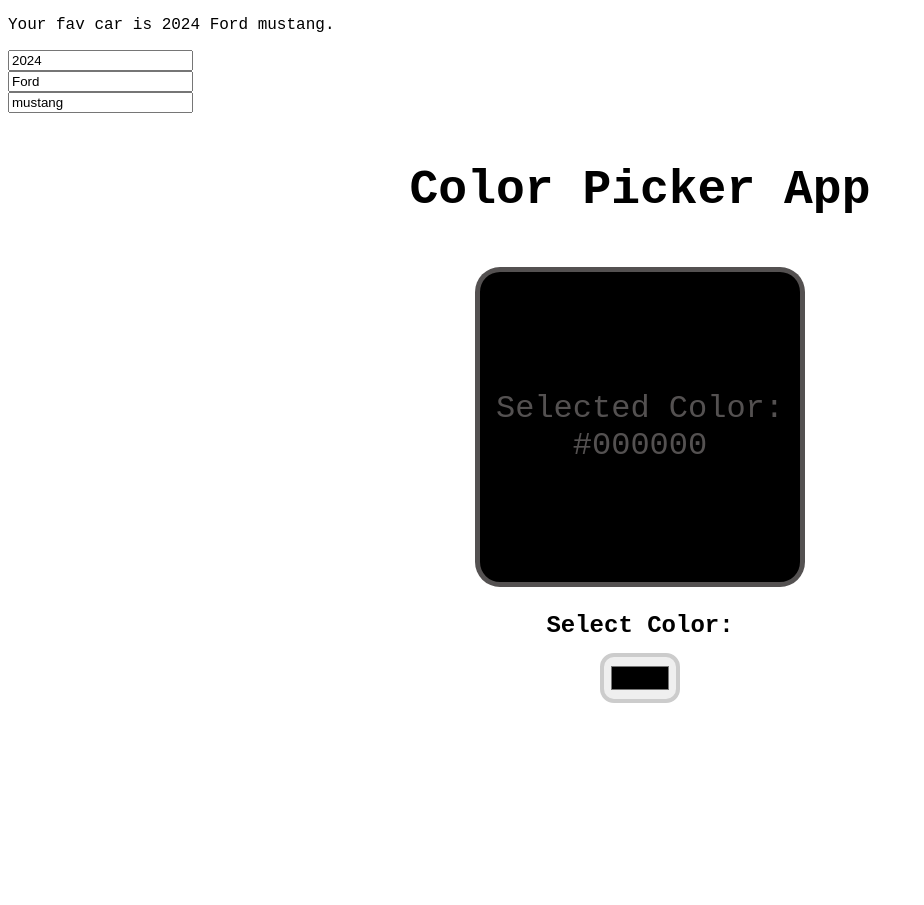
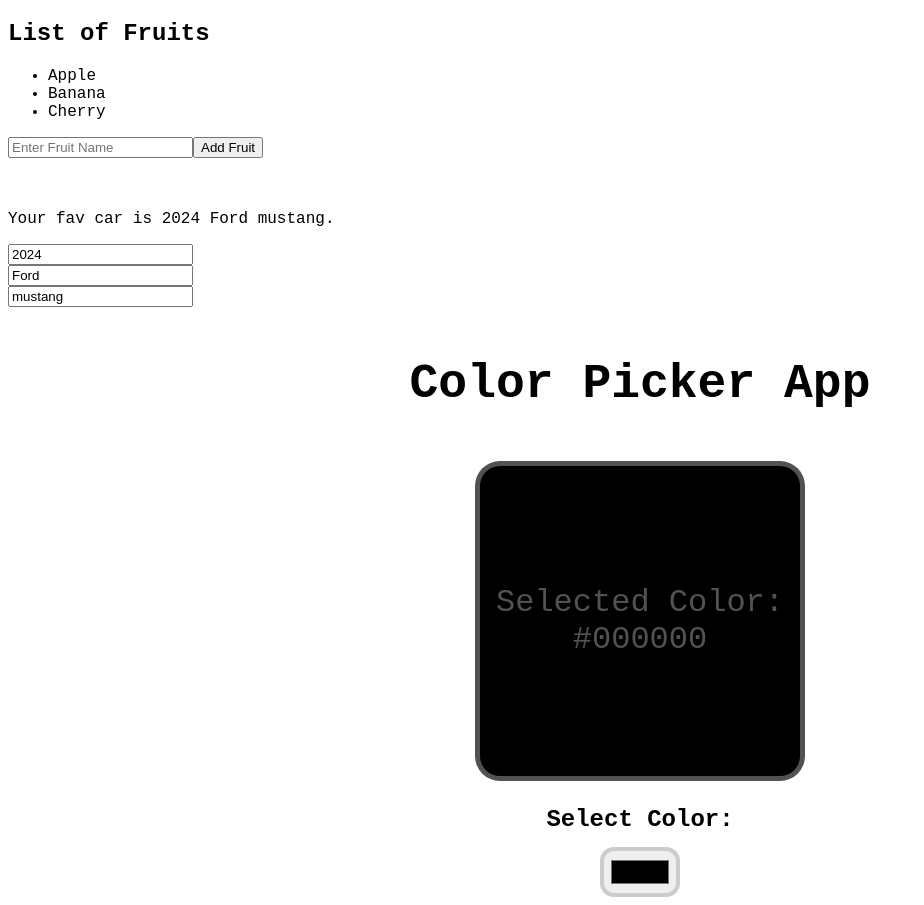
Before and after one commit to ashim-nepal/Frontend-React-All, a React (Vite) app in the folder React-Learning-Course/website/my-app-3/: page / in a window 1280 px wide. Shown: the whole page, without its empty margins (0-924 px from the left). Before the commit the page ends 800 px from the top, so only its background shows below. Built offline with nearby package versions, Linux system fonts and the light colour scheme.

Commit message:
Arrays in State update in web app

```diff
--- a/React-Learning-Course/website/my-app-3/src/App.jsx
+++ b/React-Learning-Course/website/my-app-3/src/App.jsx
@@ -1,3 +1,4 @@
+import ArrayStateUpd from "./ArrayStateUpd"
 import ColorPicker from "./ColorPicker"
 import MyComponent from "./MyComponent"
 
@@ -5,6 +6,7 @@ function App() {
 
   return (
     <>
+    <ArrayStateUpd/><br/><br/>
     <MyComponent/>
     <ColorPicker/>
 
--- /dev/null
+++ b/React-Learning-Course/website/my-app-3/src/ArrayStateUpd.jsx
@@ -0,0 +1,37 @@
+import React, {useState} from "react";
+
+function ArrayStateUpd(){
+
+    const [fruit, setFruits] = useState(["Apple", "Banana", "Cherry"]);
+
+    function handleAddFruit(){
+        const newFruit = document.getElementById("fruitInput").value;
+        document.getElementById("fruitInput").value = "";
+
+        setFruits(f => [...fruit ,newFruit]);
+
+    }
+
+    function handleRemoveFruit(index){
+        setFruits(fruit.filter((_, i) => i !== index))
+
+
+    }
+
+    return(
+        <div>
+            <h2>List of Fruits</h2>
+            <ul>
+                {fruit.map((fruit, index) =>
+                <li key={index} onClick={()=> handleRemoveFruit(index)}>{fruit}</li>)}
+
+            </ul>
+
+            <input type="text" id="fruitInput" placeholder="Enter Fruit Name"/>
+            <button onClick={handleAddFruit}>Add Fruit</button>
+        </div>
+    );
+
+}
+
+export default ArrayStateUpd;
```
